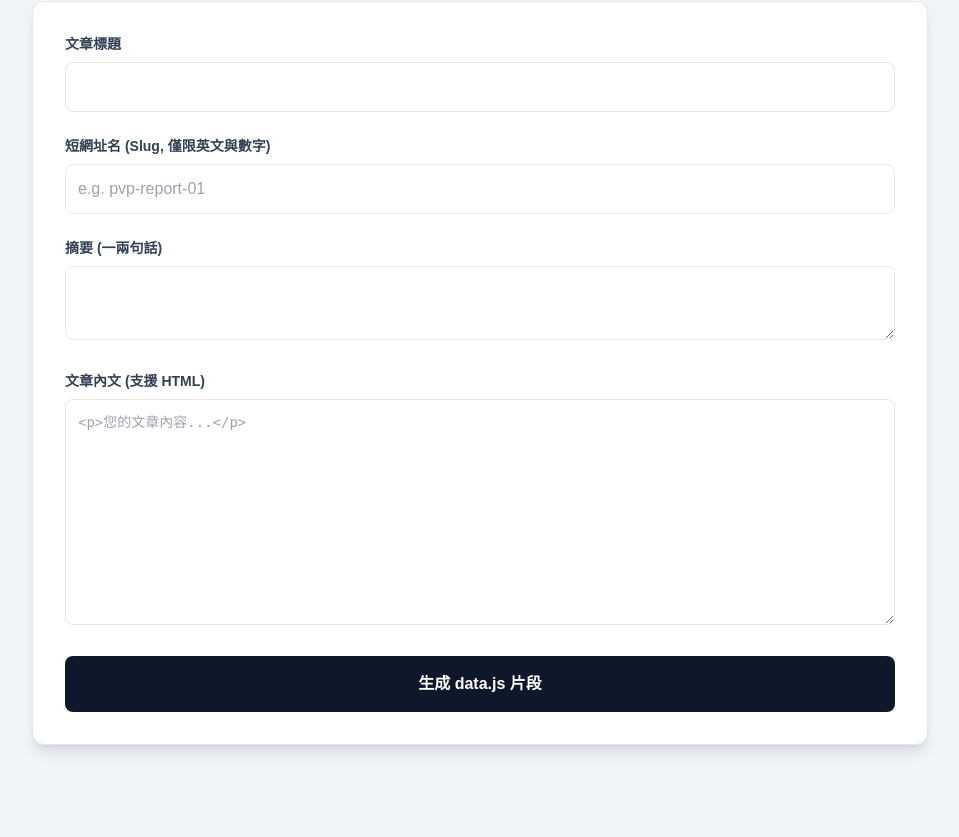
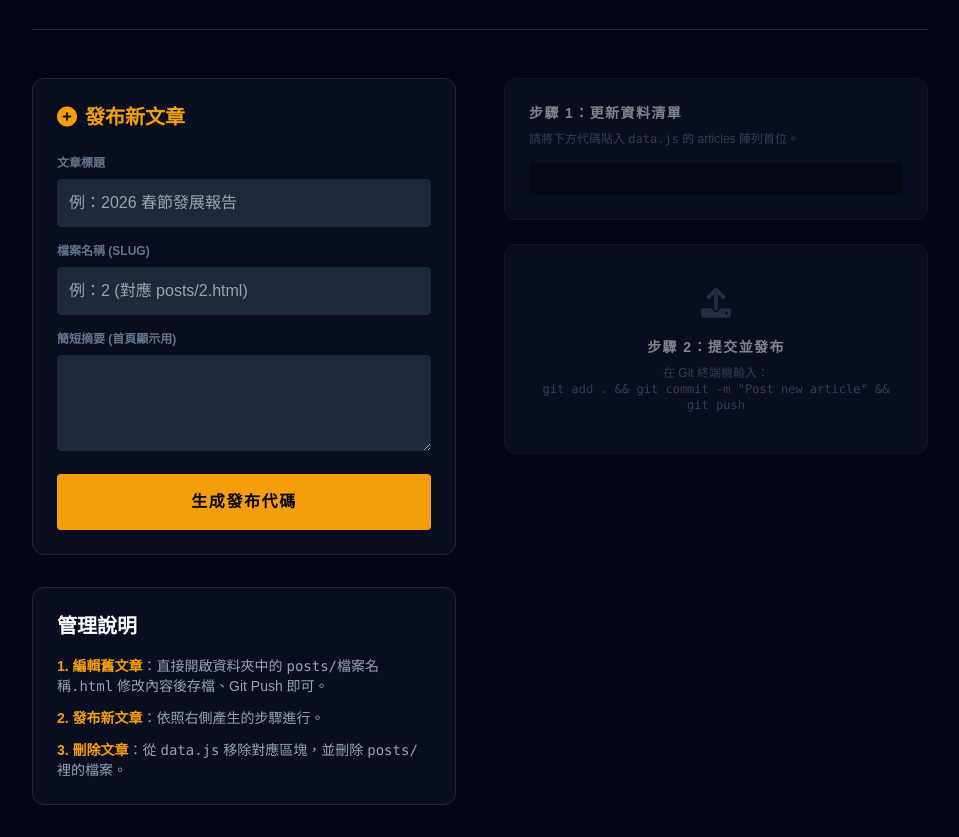
Before and after one commit to hub-google/JX3, a plain HTML site: page admin.html in a window 1280 px wide. Shown: the part 99-936 px from the top of the page, without its empty margins (160-1119 px from the left). Before the commit the page ends 876 px from the top, so only its background shows below. Drawn offline with nearby package versions, Linux system fonts and the light colour scheme.

Commit message:
Final UI cleanup and publishing workflow implementation

```diff
--- a/admin.html
+++ b/admin.html
@@ -1,88 +1,93 @@
 <!DOCTYPE html>
-<html lang="zh-CN">
+<html lang="zh-Hant">
 <head>
     <meta charset="UTF-8">
     <meta name="viewport" content="width=device-width, initial-scale=1.0">
-    <title>JX3 Blog | 管理工具 (靜態代碼生成)</title>
+    <title>JX3 觀察室 | 管理後台</title>
     <script src="https://cdn.tailwindcss.com"></script>
     <link href="https://cdnjs.cloudflare.com/ajax/libs/font-awesome/6.0.0/css/all.min.css" rel="stylesheet">
     <style>
-        body { background-color: #f1f5f9; font-family: sans-serif; }
+        body { font-family: 'Noto Sans SC', sans-serif; background: #020617; color: #e2e8f0; }
     </style>
 </head>
-<body class="p-8">
+<body class="min-h-screen p-8">
     <div class="max-w-4xl mx-auto">
-        <header class="flex justify-between items-center mb-8">
-            <h1 class="text-3xl font-bold text-slate-900">管理工具 (文章代碼生成器)</h1>
-            <a href="./" class="text-slate-500 hover:text-slate-900"><i class="fa-solid fa-arrow-left mr-2"></i>返回首頁</a>
+        <header class="mb-12 border-b border-slate-800 pb-8">
+            <h1 class="text-4xl font-black text-white uppercase tracking-tighter">JX3 內容管理系統</h1>
+            <p class="text-slate-500 mt-2 font-bold tracking-widest text-xs">JX3 OBSERVATION ROOM · PUBLISHING WORKFLOW</p>
         </header>
 
-        <div class="bg-white p-8 rounded-xl shadow-lg border border-slate-200">
-            <div class="mb-6">
-                <label class="block text-sm font-bold text-slate-700 mb-2">文章標題</label>
-                <input type="text" id="title" class="w-full p-3 border rounded-lg outline-none focus:ring-2 focus:ring-amber-500">
+        <section class="grid grid-cols-1 md:grid-cols-2 gap-12">
+            <!-- Left: Generator Form -->
+            <div class="space-y-8">
+                <div class="bg-slate-900/50 p-6 rounded-xl border border-slate-800">
+                    <h2 class="text-xl font-bold mb-6 text-amber-500 flex items-center gap-2">
+                        <i class="fa-solid fa-plus-circle"></i> 發布新文章
+                    </h2>
+                    <div class="space-y-4">
+                        <div>
+                            <label class="block text-xs font-bold text-slate-500 uppercase mb-2">文章標題</label>
+                            <input id="title" type="text" placeholder="例：2026 春節發展報告" class="w-full bg-slate-800 border-none rounded p-3 text-white">
+                        </div>
+                        <div>
+                            <label class="block text-xs font-bold text-slate-500 uppercase mb-2">檔案名稱 (Slug)</label>
+                            <input id="slug" type="text" placeholder="例：2 (對應 posts/2.html)" class="w-full bg-slate-800 border-none rounded p-3 text-white">
+                        </div>
+                        <div>
+                            <label class="block text-xs font-bold text-slate-500 uppercase mb-2">簡短摘要 (首頁顯示用)</label>
+                            <textarea id="summary" rows="3" class="w-full bg-slate-800 border-none rounded p-3 text-white"></textarea>
+                        </div>
+                        <button onclick="generate()" class="w-full bg-amber-500 hover:bg-amber-400 text-slate-950 font-black py-4 rounded transition uppercase tracking-widest">
+                            生成發布代碼
+                        </button>
+                    </div>
+                </div>
+
+                <div class="bg-slate-900/50 p-6 rounded-xl border border-slate-800">
+                    <h2 class="text-xl font-bold mb-4 text-white">管理說明</h2>
+                    <ul class="text-sm text-slate-400 space-y-3">
+                        <li><span class="text-amber-500 font-bold">1. 編輯舊文章</span>：直接開啟資料夾中的 <code>posts/檔案名稱.html</code> 修改內容後存檔、Git Push 即可。</li>
+                        <li><span class="text-amber-500 font-bold">2. 發布新文章</span>：依照右側產生的步驟進行。</li>
+                        <li><span class="text-amber-500 font-bold">3. 刪除文章</span>：從 <code>data.js</code> 移除對應區塊，並刪除 <code>posts/</code> 裡的檔案。</li>
+                    </ul>
+                </div>
             </div>
 
-            <div class="mb-6">
-                <label class="block text-sm font-bold text-slate-700 mb-2">短網址名 (Slug, 僅限英文與數字)</label>
-                <input type="text" id="slug" placeholder="e.g. pvp-report-01" class="w-full p-3 border rounded-lg outline-none focus:ring-2 focus:ring-amber-500">
+            <!-- Right: Output -->
+            <div id="output" class="space-y-6 opacity-50 pointer-events-none transition-opacity">
+                <div class="bg-slate-900 border border-slate-800 rounded-xl p-6">
+                    <h3 class="text-sm font-bold text-white mb-2 uppercase tracking-widest">步驟 1：更新資料清單</h3>
+                    <p class="text-xs text-slate-500 mb-4">請將下方代碼貼入 <code>data.js</code> 的 articles 陣列首位。</p>
+                    <pre id="data-block" class="bg-black/50 p-4 rounded text-[10px] text-amber-500 overflow-x-auto"></pre>
+                </div>
+
+                <div class="bg-slate-900 border border-slate-800 rounded-xl p-6 text-center py-10">
+                    <i class="fa-solid fa-upload text-3xl text-slate-600 mb-4"></i>
+                    <h3 class="text-sm font-bold text-white mb-2 uppercase tracking-widest">步驟 2：提交並發布</h3>
+                    <p class="text-xs text-slate-500">在 Git 終端機輸入：<br><code>git add . && git commit -m "Post new article" && git push</code></p>
+                </div>
             </div>
-
-            <div class="mb-6">
-                <label class="block text-sm font-bold text-slate-700 mb-2">摘要 (一兩句話)</label>
-                <textarea id="summary" rows="2" class="w-full p-3 border rounded-lg outline-none focus:ring-2 focus:ring-amber-500"></textarea>
-            </div>
-
-            <div class="mb-6">
-                <label class="block text-sm font-bold text-slate-700 mb-2">文章內文 (支援 HTML)</label>
-                <textarea id="content" rows="10" class="w-full p-3 border rounded-lg outline-none focus:ring-2 focus:ring-amber-500 font-mono text-sm" placeholder="<p>您的文章內容...</p>"></textarea>
-            </div>
-
-            <button onclick="generateCode()" class="w-full bg-slate-900 text-white font-bold py-4 rounded-lg hover:bg-amber-600 transition">
-                生成 data.js 片段
-            </button>
-        </div>
-
-        <div id="result-area" class="mt-8 hidden">
-            <h2 class="text-xl font-bold mb-4 text-slate-900">生成的代碼 (請複製並貼上到 data.js)：</h2>
-            <pre id="output" class="bg-slate-900 text-amber-200 p-6 rounded-lg text-sm overflow-x-auto whitespace-pre-wrap select-all"></pre>
-            <p class="text-sm text-slate-500 mt-4 italic">* 複製上面的代碼，貼進 `data.js` 的 `articles` 陣列中即可完成發布。</p>
-        </div>
+        </section>
     </div>
 
     <script>
-        function generateCode() {
+        function generate() {
             const title = document.getElementById('title').value;
-            const slug = document.getElementById('slug').value || Date.now();
+            const slug = document.getElementById('slug').value || title.toLowerCase().replace(/ /g, '-');
             const summary = document.getElementById('summary').value;
-            const content = document.getElementById('content').value;
-            const author = "JX3 觀察員";
-            const date = new Date().toISOString().replace('T', ' ').split('.')[0];
+            const date = new Date().toISOString().split('T')[0] + " 12:00:00";
 
-            // 1. 生成 Metadata (用於 data.js)
-            const metadataObj = {
-                id: String(Date.now()),
-                slug: slug,
-                title: title,
-                summary: summary,
-                author: author,
-                created_at: date,
-                is_hidden: 0
-            };
+            const dataBlock = `{
+    id: ${Date.now()},
+    slug: "${slug}",
+    title: "${title}",
+    summary: "${summary}",
+    author: "JX3 觀察員",
+    created_at: "${date}"
+},`;
 
-            const metadataStr = JSON.stringify(metadataObj, null, 4);
-
-            document.getElementById('output').innerText =
-                "// [步驟 1] 將此片段貼入 data.js 的 articles 陣列中：\n" +
-                metadataStr + ",\n\n" +
-                "// [步驟 2] 將內容儲存為新檔案：\n" +
-                "// 檔案路徑: posts/" + slug + ".html\n" +
-                "// 檔案內容如下：\n" +
-                "------------------------------------------\n" +
-                content;
-
-            document.getElementById('result-area').classList.remove('hidden');
-            window.scrollTo(0, document.body.scrollHeight);
+            document.getElementById('data-block').innerText = dataBlock;
+            document.getElementById('output').classList.remove('opacity-50', 'pointer-events-none');
         }
     </script>
 </body>
```
Also changed, not shown: templates.js (+4 -5 lines).
